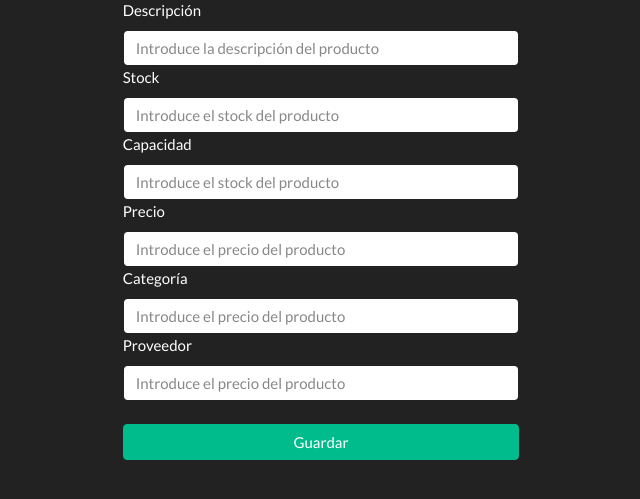
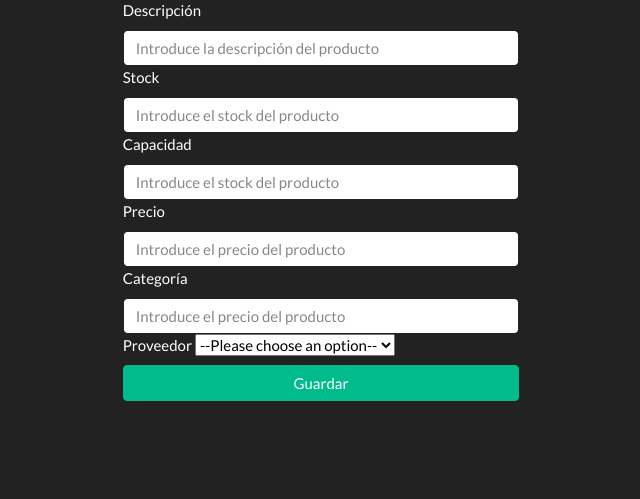
Before and after one commit to isaiherrera/Proyecto-Stocks, a Flask app: template templates/stocks/addProduct.html in a window 1280 px wide. Shown: the part 207-706 px from the top of the page, without its empty margins (319-959 px from the left). Run offline with Flask 2, Linux system fonts and the light colour scheme; the template is opened without the code that fills it: most values are stand-ins (such as "Sample title", 1, 10 or a date in 2020); some libraries are stand-ins or nearby versions.

Commit message:
select option contenido proveedor

```diff
--- a/templates/stocks/addProduct.html
+++ b/templates/stocks/addProduct.html
@@ -73,9 +73,13 @@
                 <input type="text" name=contenido_categoria class="form-control" placeholder=
                         "Introduce el precio del producto" id="inputCategoria">
 
-                <label class="col-form-" for="inputCategoria">Proveedor</label>
-                <input type="text" name=contenido_proveedor class="form-control" placeholder=
-                        "Introduce el precio del producto" id="inputProveedor">
+                <label class="col-form-" for="contenidoProveedor">Proveedor</label>
+                <select name="contenido_proveedor">
+                    <option value="">--Please choose an option--</option>
+                    {% for proveedor in proveedores.keys() %}
+                    <option value={{proveedor}}>{{proveedores[proveedor]}}</option>
+                    {% endfor %}
+                </select>
 
                 <label class="col-form-" for="inputCategoria"></label>
                 <button type="submit" class="btn btn-success btn-block">Guardar</button>
```
